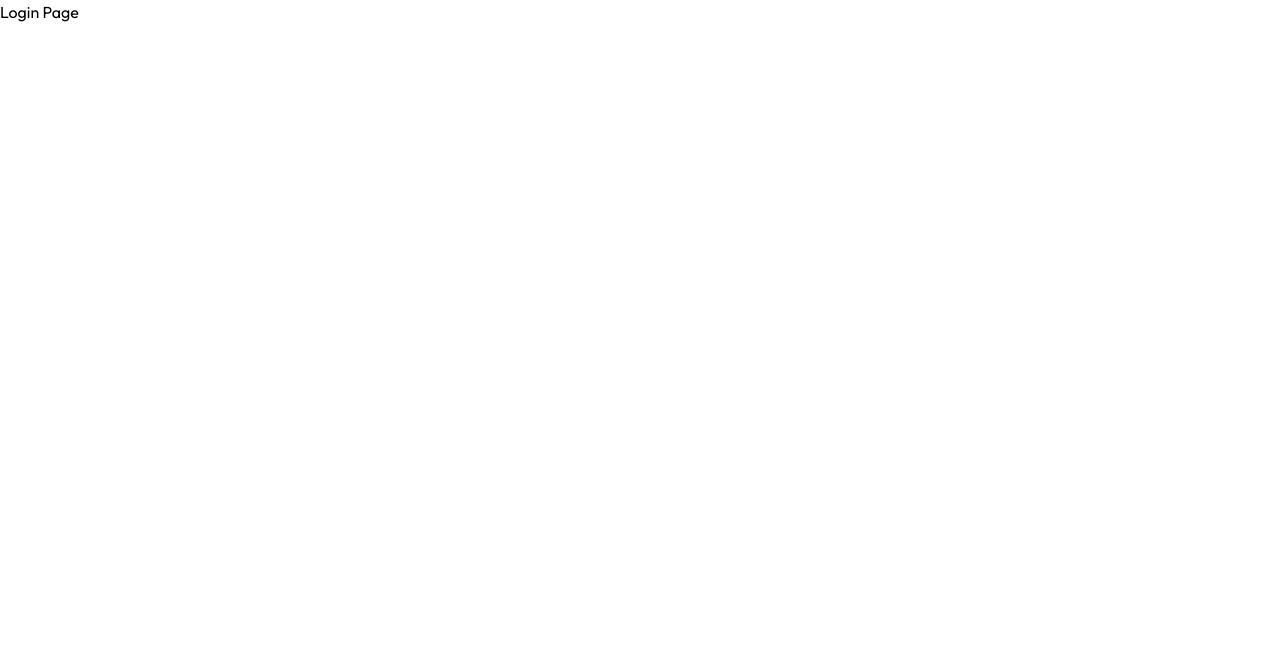
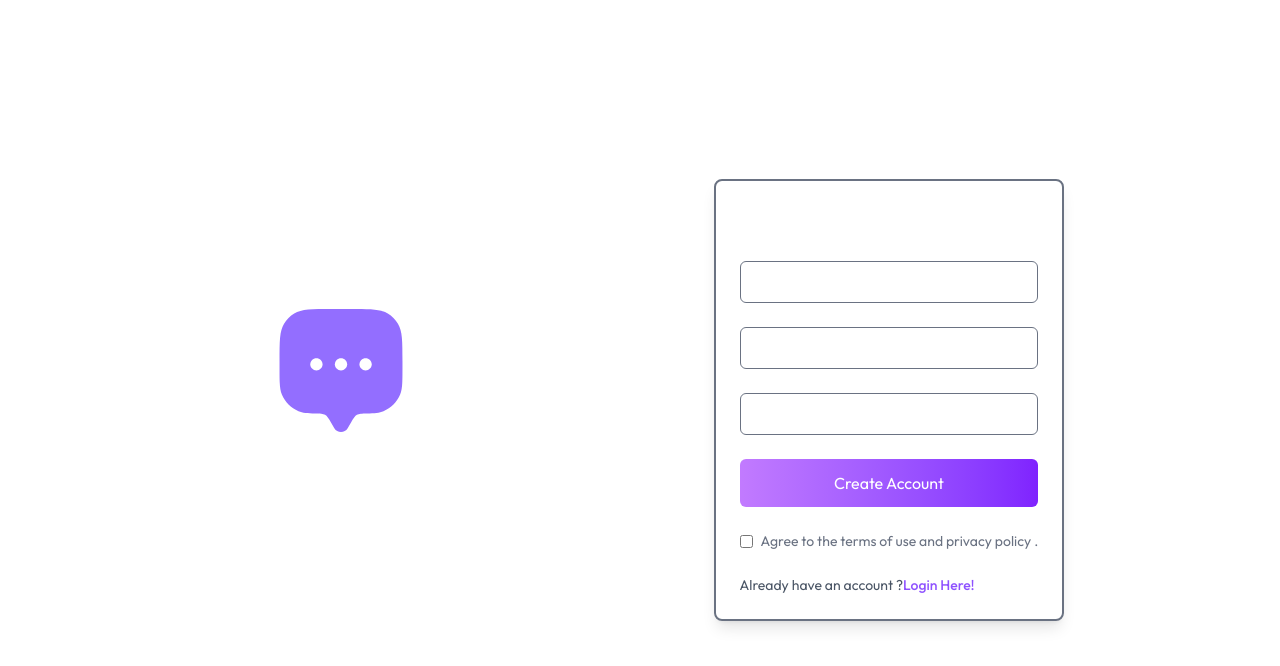
Before and after one commit to Tanishakhandelwal21/Chat-app, a React (Vite) app in the folder client/: page /login in a window 1280 px wide. Shown: the top 666 px of the page. Built offline with nearby package versions, Linux system fonts and the light colour scheme.

Commit message:
login page complete

```diff
--- a/client/src/pages/LoginPage.jsx
+++ b/client/src/pages/LoginPage.jsx
@@ -1,11 +1,121 @@
-import React from 'react'
+import React, { useState } from "react";
+import assets from "../assets/assets";
 
 const LoginPage = () => {
+  const [currState, setCurrState] = useState("Sign Up");
+  const [fullName, setFullName] = useState("");
+  const [email, setEmail] = useState("");
+  const [password, setPassword] = useState("");
+  const [bio, setBio] = useState("");
+  const [isDataSubmitted, setIsDataSubmitted] = useState(false);
+
+  const onSubmitHandler = (e) => {
+    e.preventDefault();
+    if (currState === "Sign Up" && !isDataSubmitted) {
+      setIsDataSubmitted(true);
+      return;
+    }
+  };
+
   return (
-    <div>
-      <h1>Login Page</h1>
+    <div className="min-h-screen bg-cover bg-center flex items-center justify-center gap-8 sm:justify-evenly max-sm:flex-col backdrop-blur-2xl">
+      {/*Left section*/}
+      <img src={assets.logo_big} alt="" className="w-[min(30vw,250px)]" />
+
+      {/**Right section**/}
+      <form onSubmit={onSubmitHandler} className="border-2 bg-white/8 text-white border-gray-500 p-6 flex flex-col gap-6 rounded-lg shadow-lg ">
+        <h2 className="font-medium text-2xl flex justify-between items-center ">
+          {currState}
+          {isDataSubmitted &&
+            <img
+              onClick={() => setIsDataSubmitted(false)}
+              src={assets.arrow_icon}
+              alt=""
+              className="w-5 cursor-pointer"
+            />
+          }
+        </h2>
+
+        {currState === "Sign Up" && !isDataSubmitted && (
+          <input
+            onChange={(e) => setFullName(e.target.value)}
+            value={fullName}
+            type="text"
+            className="p-2 border border-gray-500 rounded-md focus:outline-none"
+            placeholder="Full Name"
+            required
+          />
+        )}
+        {!isDataSubmitted && (
+          <>
+            <input
+              onChange={(e) => setEmail(e.target.value)}
+              value={email}
+              type="email"
+              className="p-2 border border-gray-500 rounded-md focus:outline-none focus:ring-2 focus:ring-indigo-500"
+              placeholder="Email Address"
+              required
+            />
+            <input
+              onChange={(e) => setPassword(e.target.value)}
+              value={password}
+              type="password"
+              className="p-2 border border-gray-500 rounded-md focus:outline-none focus:ring-2 focus:ring-indigo-500"
+              placeholder="Password"
+              required
+            />
+          </>
+        )}
+        {currState === "Sign Up" && isDataSubmitted && (
+          <textarea
+            rows={4}
+            className="p-2 border border-gray-500 rounded-md focus:outline-none focus:ring-2 focus:ring-indigo-500"
+            placeholder="Provide a short Bio...."
+            required
+            value={bio}
+            onChange={(e) => setBio(e.target.value)}
+          />
+        )}
+        <button
+          type="submit"
+          className="py-3 bg-gradient-to-r from-purple-400 to-violet-600 text-white rounded-md cursor-pointer"
+        >
+          {currState === "Sign Up" ? "Create Account" : "Login Now"}
+        </button>
+        <div className="flex items-center gap-2 text-sm text-gray-500">
+          <input type="checkbox" />
+          <p>Agree to the terms of use and privacy policy . </p>
+        </div>
+
+        <div className="flex flex-col gap-2">
+          {currState === "Sign Up" ? (
+            <p className="text-sm text-gray-600">
+              Already have an account ?
+              <span
+                onClick={() => {
+                  setCurrState("Login");
+                  setIsDataSubmitted(false);
+                }}
+                className="font-medium text-violet-500 cursor-pointer"
+              >
+                Login Here!
+              </span>
+            </p>
+          ) : (
+            <p className="text-sm text-gray-600">
+              Create an Account{" "}
+              <span
+                onClick={() => setCurrState("Sign Up")}
+                className="font-medium text-violet-500 cursor-pointer"
+              >
+                Click here!
+              </span>
+            </p>
+          )}
+        </div>
+      </form>
     </div>
-  )
-}
+  );
+};
 
-export default LoginPage
+export default LoginPage;
```
